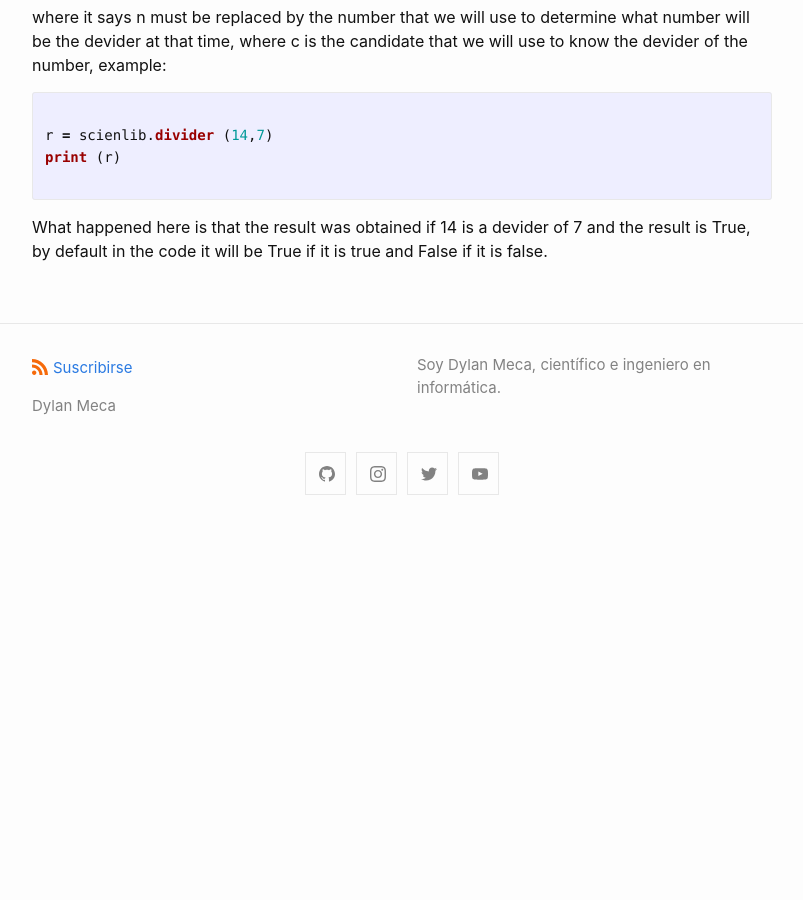
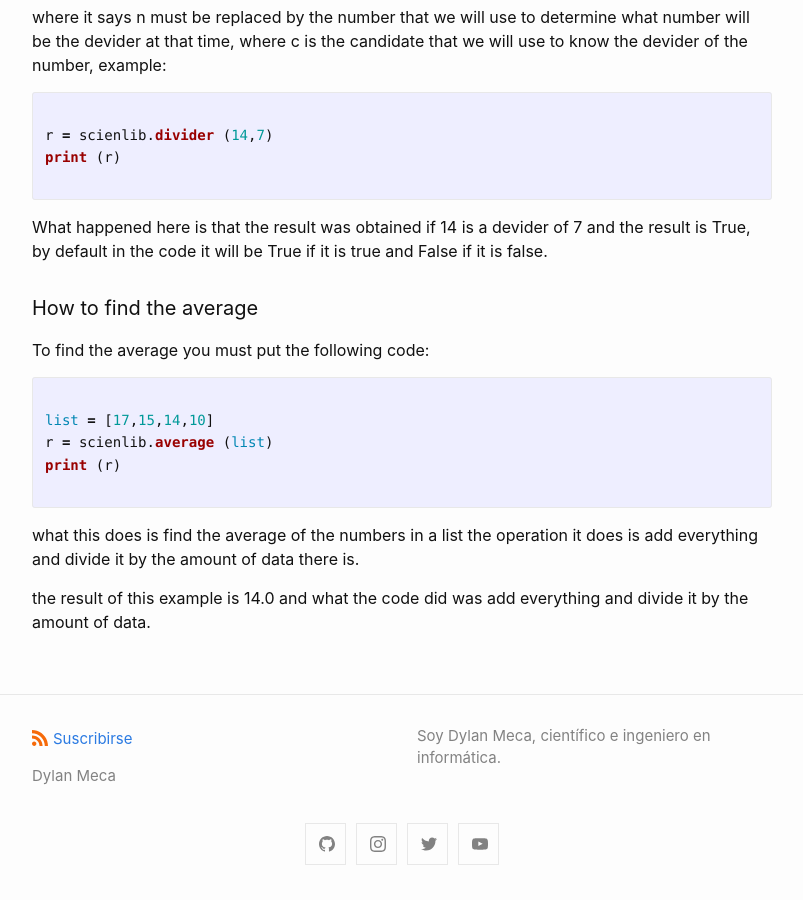
Before and after one commit to dylanmeca/dylanmeca.github.io, a Jekyll site: the page built from _posts/2021-04-28-scienlib-documentation.md, in a window 1280 px wide and 900 px high, scrolled down 1809 px. Shown: the whole window, without its empty margins (238-1041 px from the left). Built offline with Jekyll 4.4.1, drawn with Linux system fonts in a browser that asks for light colours; a script that is not in the unit is left out; comment, search, counter and statistics services are not loaded; before the commit the page ends 2339 px from its top, so only the background shows below that.

Commit message:
Update 2021-04-28-scienlib-documentation.md

````diff
--- a/_posts/2021-04-28-scienlib-documentation.md
+++ b/_posts/2021-04-28-scienlib-documentation.md
@@ -85,3 +85,19 @@ print (r)
 ```
 
 What happened here is that the result was obtained if 14 is a devider of 7 and the result is True, by default in the code it will be True if it is true and False if it is false.
+
+#### How to find the average
+
+To find the average you must put the following code:
+
+```python
+
+list = [17,15,14,10]
+r = scienlib.average (list)
+print (r)
+
+```
+
+what this does is find the average of the numbers in a list the operation it does is add everything and divide it by the amount of data there is.
+
+the result of this example is 14.0 and what the code did was add everything and divide it by the amount of data.
````
